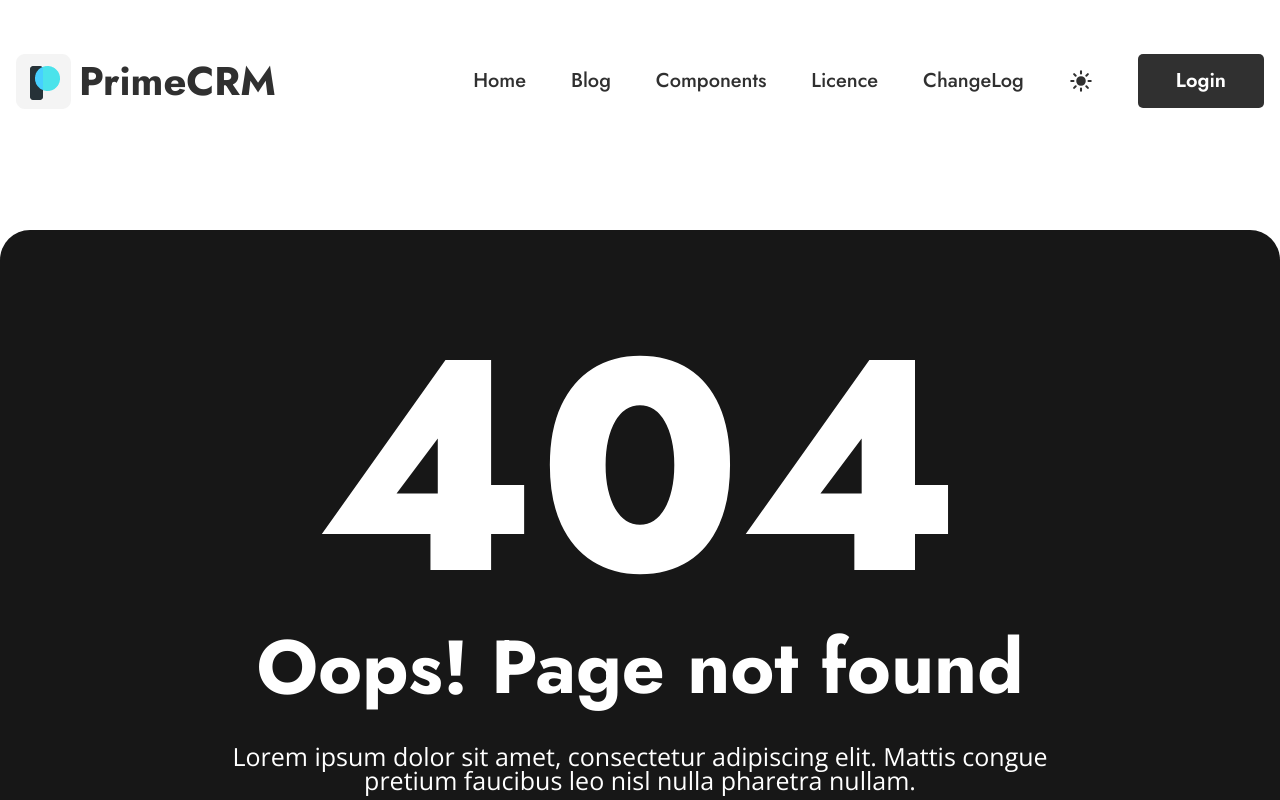
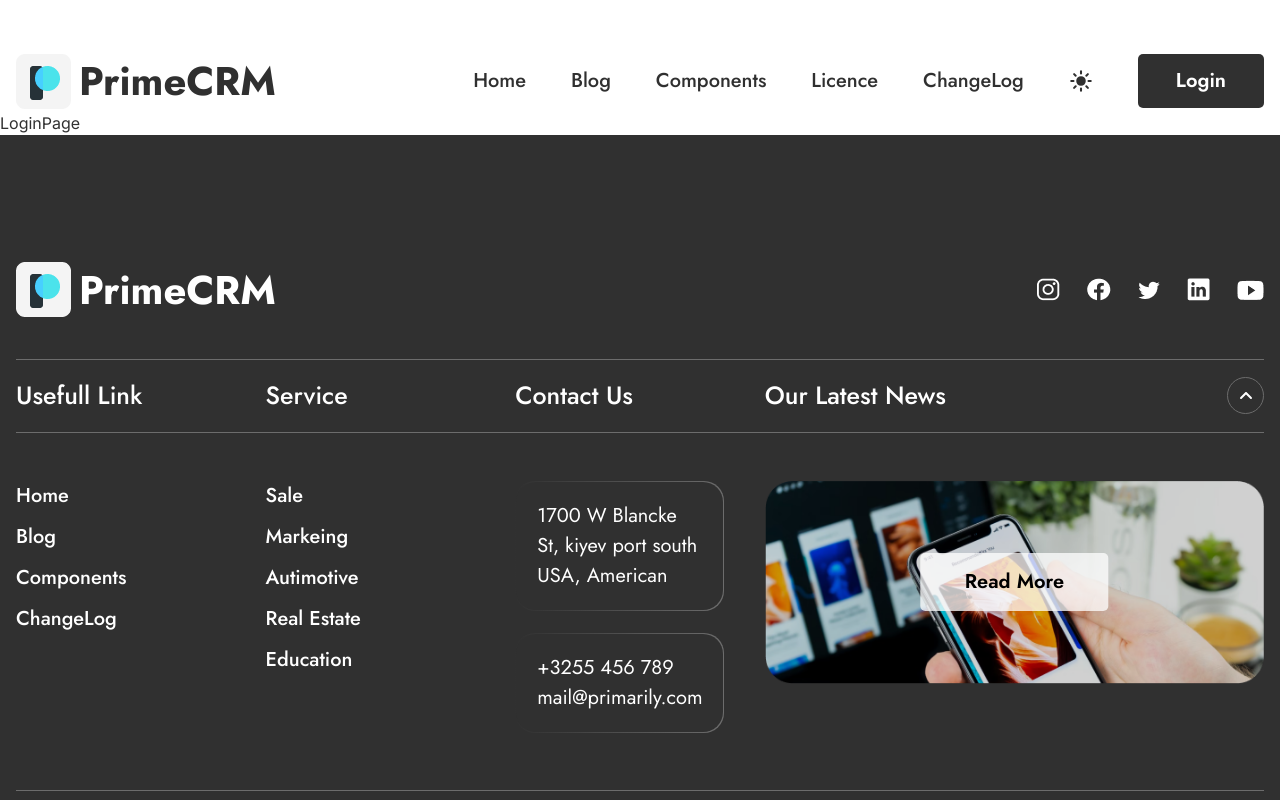
Before and after one commit to MahdiEslami-98/prime-crm, a Next.js app: page /login in a window 1280 px wide. Before the commit this address had no page. Shown: the top 800 px of the page. Built offline with nearby package versions, Linux system fonts and the light colour scheme.

Commit message:
add: login page

```diff
--- /dev/null
+++ b/app/(auth)/login/page.tsx
@@ -0,0 +1,7 @@
+import React from "react";
+
+const LoginPage = () => {
+  return <div>LoginPage</div>;
+};
+
+export default LoginPage;
```
